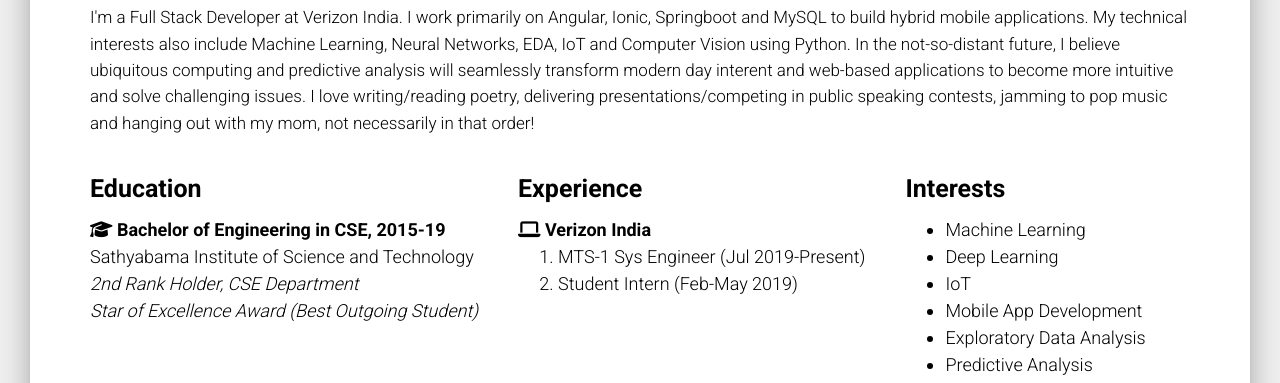
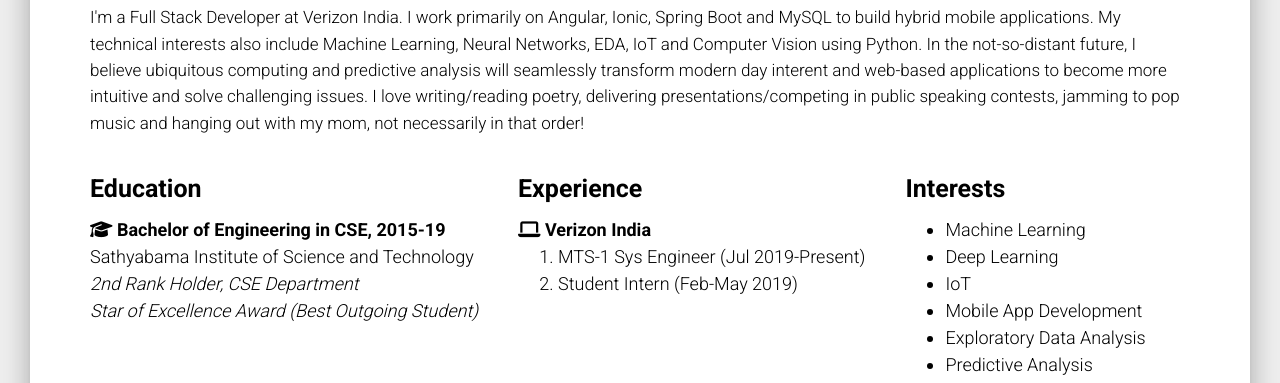
Before and after one commit to ShivaniMangal/ShivaniMangal.github.io, a website: page index.html in a window 1280 px wide. Shown: the part 408-791 px from the top of the page. Drawn offline with Linux system fonts and the light colour scheme.

Commit message:
Typo fixed

```diff
--- a/index.html
+++ b/index.html
@@ -122,7 +122,7 @@ The above copyright notice and this permission notice shall be included in all c
           <div class="tab-pane active text-left gallery" id= "about">
               <div class="row ">
                   <div class="text-left">
-                      <h5 style="margin-top: -50px; margin-left:20px; margin-right:20px">I'm a Full Stack Developer at Verizon India. I work primarily on Angular, Ionic, Springboot and MySQL to build hybrid mobile applications. My technical interests also include Machine Learning, Neural Networks, EDA, IoT and Computer Vision using Python. In the not-so-distant future, I believe ubiquitous computing and predictive analysis will seamlessly transform modern day interent and web-based applications to become more intuitive and solve challenging issues.
+                      <h5 style="margin-top: -50px; margin-left:20px; margin-right:20px">I'm a Full Stack Developer at Verizon India. I work primarily on Angular, Ionic, Spring Boot and MySQL to build hybrid mobile applications. My technical interests also include Machine Learning, Neural Networks, EDA, IoT and Computer Vision using Python. In the not-so-distant future, I believe ubiquitous computing and predictive analysis will seamlessly transform modern day interent and web-based applications to become more intuitive and solve challenging issues.
                          I love writing/reading poetry, delivering presentations/competing in public speaking contests, jamming to pop music and hanging out with my mom, not necessarily in that order!
                       </h5>
                   </div>
```
